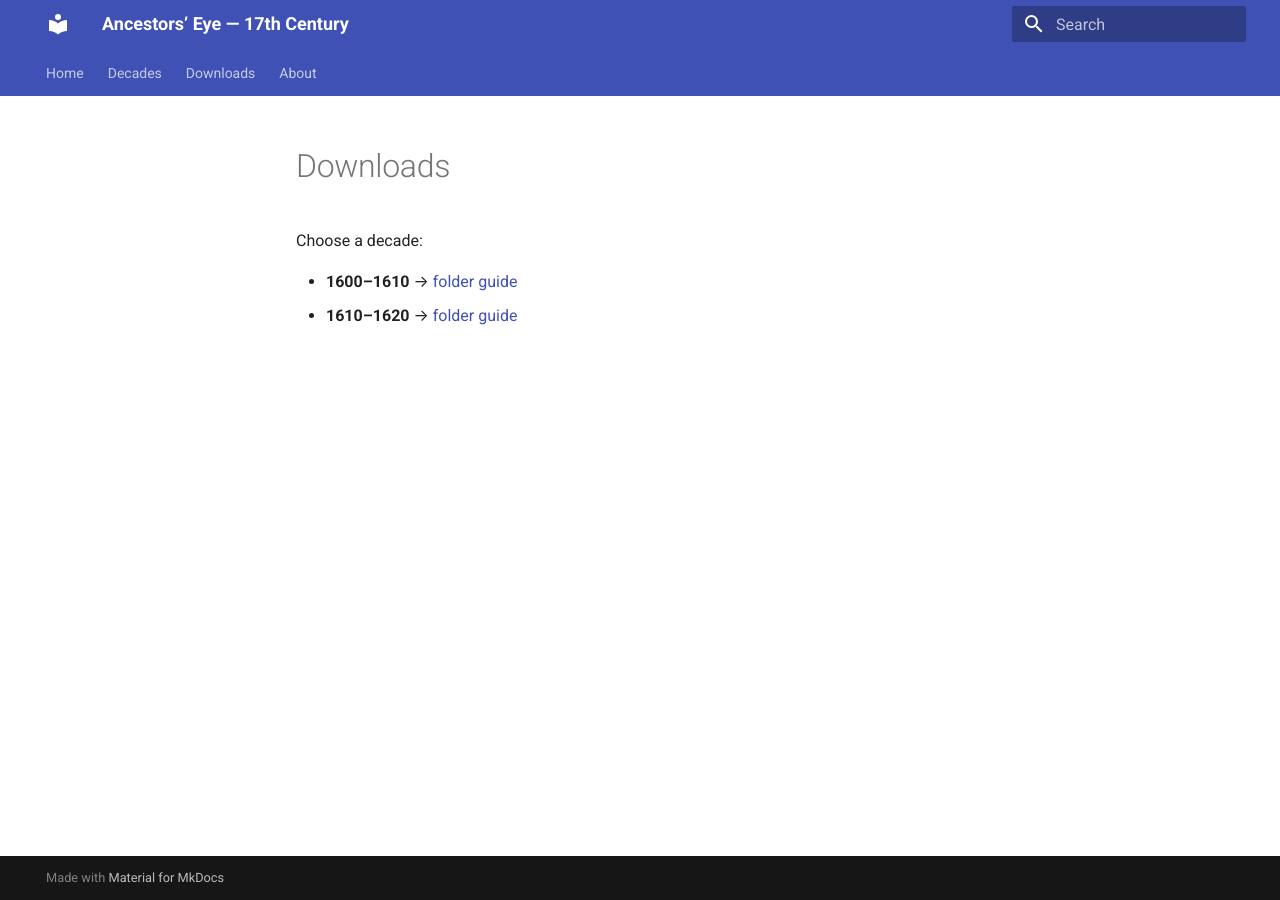
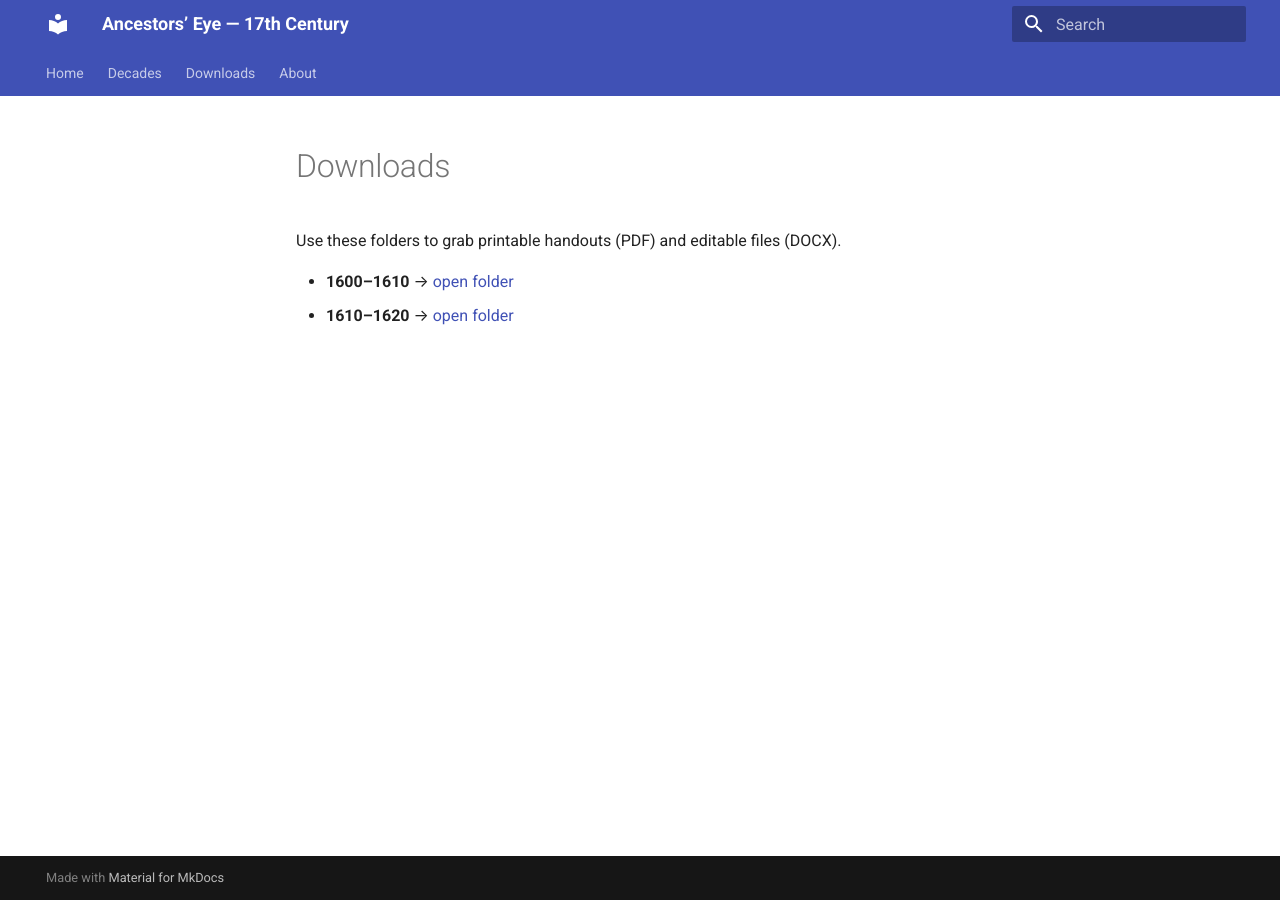
Before and after one commit to BillWorstell/WorstellWitnessWaybackMachine, an MkDocs documentation site: the page built from docs/downloads/index.md, in a window 1280 px wide. Built offline with MkDocs 1.6.1 and Material for MkDocs 9.7.7, drawn with Linux system fonts in a browser that asks for light colours.

Commit message:
Update index.md

```diff
--- a/docs/downloads/index.md
+++ b/docs/downloads/index.md
@@ -1,6 +1,6 @@
 # Downloads
 
-Choose a decade:
+Use these folders to grab printable handouts (PDF) and editable files (DOCX).
 
-- **1600–1610** → [folder guide](decades/1600-1610/ReadMe.md)
-- **1610–1620** → [folder guide](decades/1610-1620/ReadMe.md)
+- **1600–1610** → [open folder](decades/1600-1610/)
+- **1610–1620** → [open folder](decades/1610-1620/)
```
